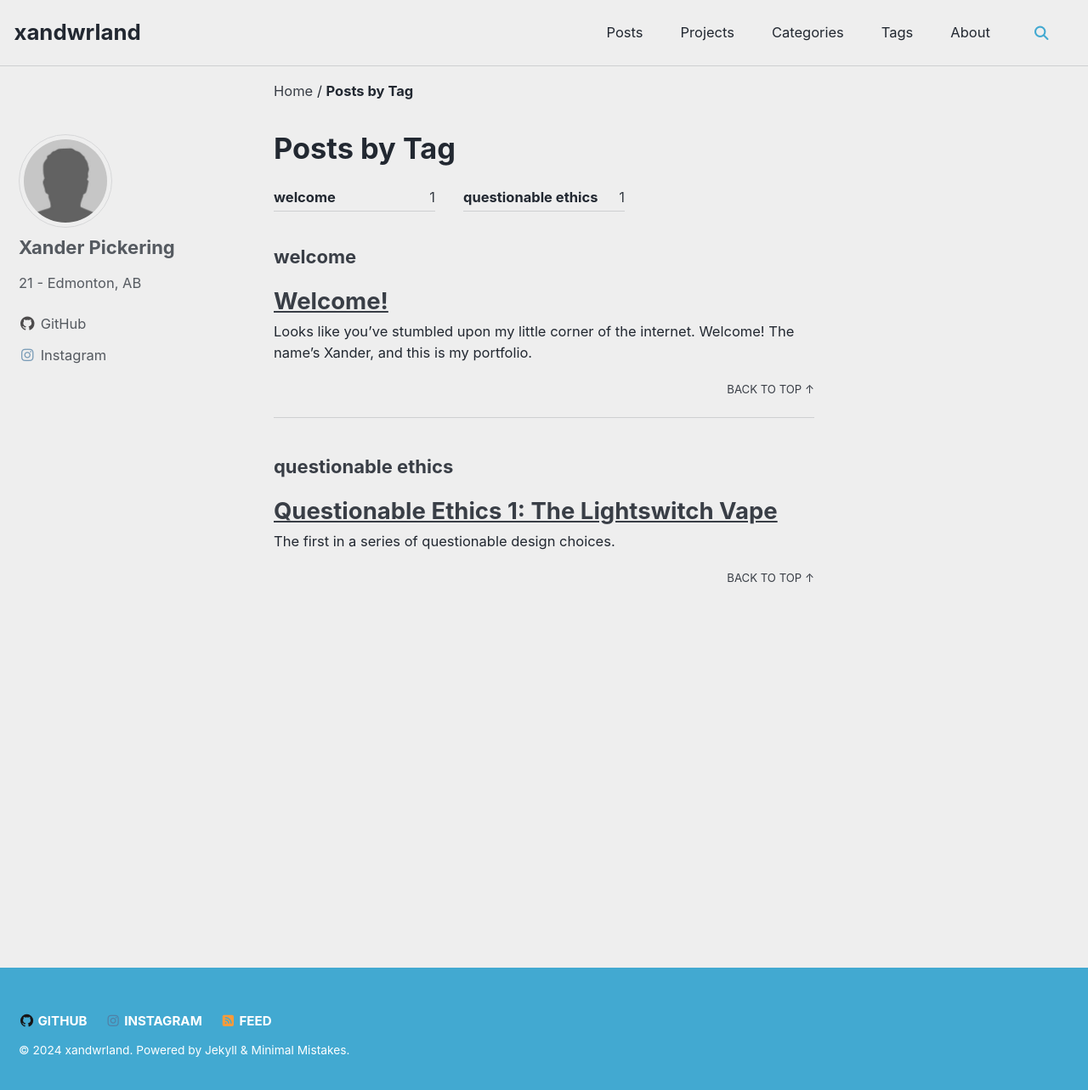
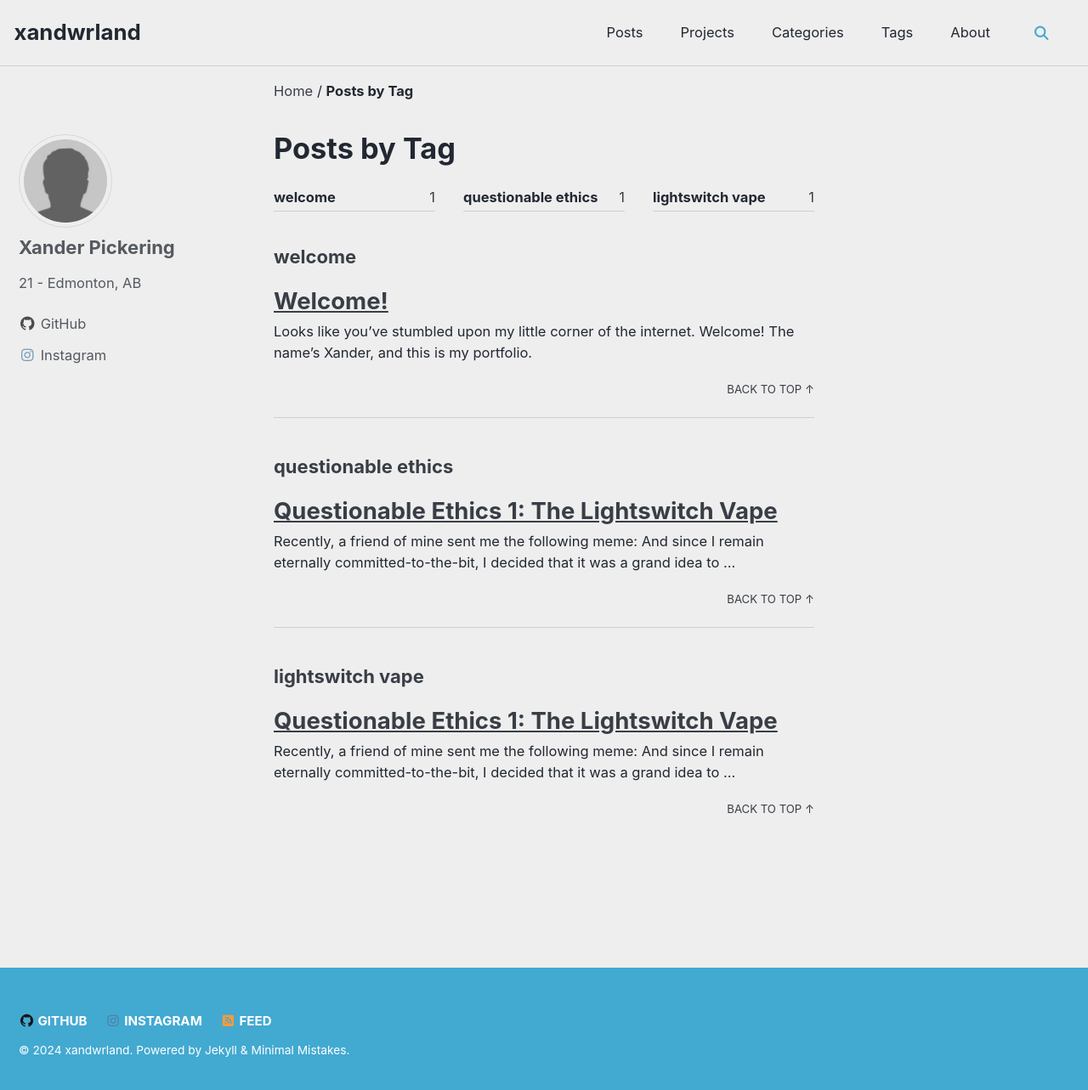
Before and after one commit to xandwr/xandwr.github.io, a Jekyll site: the page built from _pages/tag-archive.md, in a window 1280 px wide and 1291 px high. Shown: the top 1283 px of the window at 85% size. Built offline with Jekyll 4.4.1, drawn with Linux system fonts in a browser that asks for light colours; cached includes are drawn as plain includes.

Commit message:
Created lightswitch vape post

```diff
--- a/_posts/projects/2024-10-02-lightswitch-vape.md
+++ b/_posts/projects/2024-10-02-lightswitch-vape.md
@@ -5,9 +5,80 @@ categories:
   - projects
 tags:
   - questionable ethics
+  - lightswitch vape
 share: false
+toc: true
+toc_sticky: true
 ---
 
-The first in a series of questionable design choices.
+Recently, a friend of mine sent me the following meme:
+<figure class="half">
+  <a href="/assets/images/lightswitch_vape_meme.webp">
+    <img src="/assets/images/lightswitch_vape_meme.webp">
+  </a>
+</figure>
+And since I remain eternally committed-to-the-bit, I decided that it was a grand idea to whip one up myself (albeit not as pretty).
 
----
+## The Process
+First, I had to acquire the materials. Luckily, I managed to scrounge up some leftover parts from other projects:
+<figure class="full">
+  <a href="/assets/images/Projects/Lightswitch Vape/parts.jpg">
+    <img src="/assets/images/Projects/Lightswitch Vape/parts.jpg">
+  </a>
+  <figcaption>I'm not a hoarder, I swear...</figcaption>
+</figure>
+
+Once I had my parts, I got to work.
+<br>
+<br> Before we move on, one thing to understand about these cartridges is that the outer ring (with the threads)
+is the ground connection, while the inner ring (with the hole) is the live connection. This means I had to deliver power
+to the inside ring, and connect the threaded part to ground:
+<figure class="full">
+  <a href="/assets/images/Projects/Lightswitch Vape/threads.jpg">
+    <img src="/assets/images/Projects/Lightswitch Vape/threads.jpg">
+  </a>
+</figure>
+
+So I had to get a little creative. I used some bent fork connectors to get a hot lead:
+<figure class="full">
+  <a href="/assets/images/Projects/Lightswitch Vape/jigged_elbow.jpg">
+    <img src="/assets/images/Projects/Lightswitch Vape/jigged_elbow.jpg">
+  </a>
+  <figcaption>Ooh, bendy!</figcaption>
+</figure>
+
+And I soldered two wires to the Li-Ion battery, with crimped fork connectors on each end to make connecting and disconnecting a breeze:
+<figure class="half">
+  <a href="/assets/images/Projects/Lightswitch Vape/solder.jpg">
+    <img src="/assets/images/Projects/Lightswitch Vape/solder.jpg">
+  </a>
+  <a href="/assets/images/Projects/Lightswitch Vape/fork_showcase.jpg">
+    <img src="/assets/images/Projects/Lightswitch Vape/fork_showcase.jpg">
+  </a>
+  <figcaption>(notice the crimped fork connectors on each end)</figcaption>
+</figure>
+
+And with that, I was ready to connect it all up!
+<figure class="full">
+  <a href="/assets/images/Projects/Lightswitch Vape/connected.jpg">
+    <img src="/assets/images/Projects/Lightswitch Vape/connected.jpg">
+  </a>
+  <figcaption>A jigsaw falling into place...</figcaption>
+</figure>
+
+And... *drumroll please*...
+The finished product:
+<figure class="full">
+  <a href="/assets/images/Projects/Lightswitch Vape/assembled.jpg">
+    <img src="/assets/images/Projects/Lightswitch Vape/assembled.jpg">
+  </a>
+  <figcaption>Not the prettiest thing in the world, but LORD she rips...</figcaption>
+</figure>
+
+It's... something alright. But *hoo-boy*, does it work.
+<br>
+<br> In fact, it's actually a little *too* powerful.
+Can't leave the switch flipped on for more than ~15 seconds before shit starts melting.
+<br> But nevertheless, I set out to make it, I made it, and it works (almost) as intended. So I think I'll put this one in the books as a win.
+<br>
+<br> *Stupidity: 0, Me: 1* :sunglasses:
```
Also changed, not shown: assets/images/Projects/Lightswitch Vape/connected.jpg (added), assets/images/Projects/Lightswitch Vape/fork_showcase.jpg (added), assets/images/Projects/Lightswitch Vape/jigged_elbow.jpg (added), assets/images/Projects/Lightswitch Vape/solder.jpg (added), assets/images/Projects/Lightswitch Vape/threads.jpg (added), assets/images/lightswitch_vape_meme.webp (added), 2 other files.
